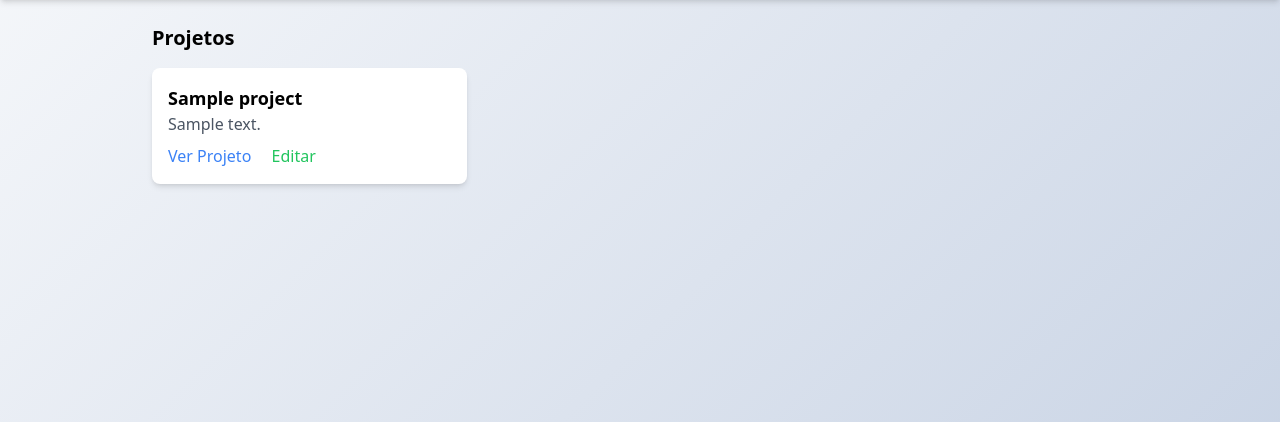
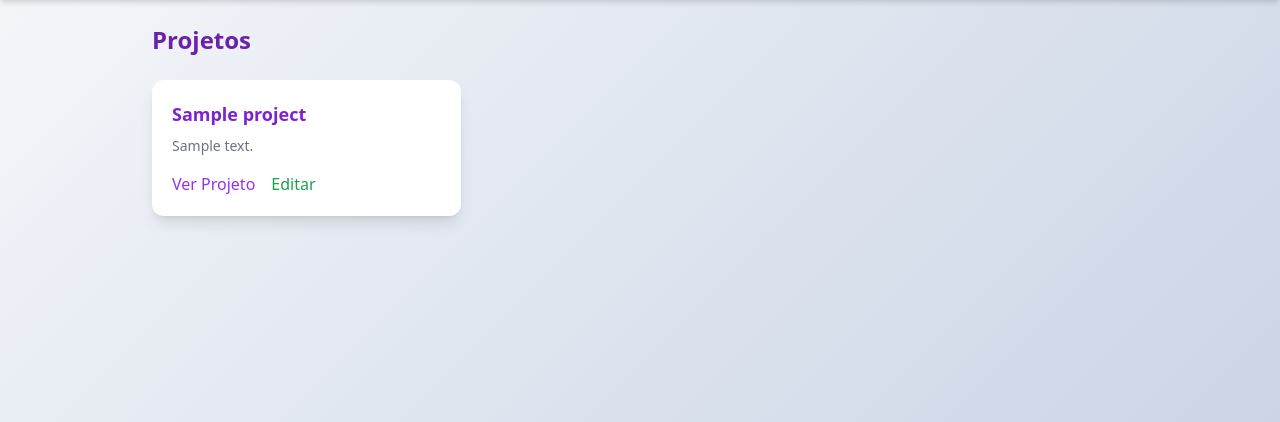
Before and after one commit to pjaneri300/RECUPERA--O-FLASK, a Flask app: template templates/index.html in a window 1280 px wide. Shown: the part 60-482 px from the top of the page. Run offline with Flask 3, Linux system fonts and the light colour scheme; the template is opened without the code that fills it: most values are stand-ins (such as "Sample title", 1, 10 or a date in 2020); some libraries are stand-ins or nearby versions.

Commit message:
index.html

```diff
--- a/templates/index.html
+++ b/templates/index.html
@@ -3,17 +3,17 @@
 {% block title %}Home{% endblock %}
 
 {% block content %}
-    <h2 class="text-xl font-semibold mb-4">Projetos</h2>
-    <div class="grid grid-cols-1 md:grid-cols-2 lg:grid-cols-3 gap-4">
+    <h2 class="text-2xl font-bold text-purple-800 mb-6">Projetos</h2>
+    <div class="grid grid-cols-1 sm:grid-cols-2 lg:grid-cols-3 gap-6">
         {% for project in projects %}
-            <div class="bg-white p-4 rounded-lg shadow-md">
-                <h3 class="text-lg font-bold">{{ project.nome }}</h3>
-                <p class="text-gray-600">{{ project.descricao }}</p>
-                <div class="mt-2">
+            <div class="bg-white rounded-xl p-5 shadow-lg hover:shadow-xl transition-shadow">
+                <h3 class="text-lg font-semibold text-purple-700">{{ project.nome }}</h3>
+                <p class="text-gray-500 text-sm mt-2 line-clamp-3">{{ project.descricao }}</p>
+                <div class="mt-4 flex space-x-4">
                     <a href="{{ url_for('projeto', projeto_id=project.id) }}"
-                       class="text-blue-500 hover:underline">Ver Projeto</a>
+                       class="text-purple-600 hover:text-purple-800 font-medium">Ver Projeto</a>
                     <a href="{{ url_for('editar_projeto', projeto_id=project.id) }}"
-                       class="ml-4 text-green-500 hover:underline">Editar</a>
+                       class="text-green-600 hover:text-green-800 font-medium">Editar</a>
                 </div>
             </div>
         {% endfor %}
```
